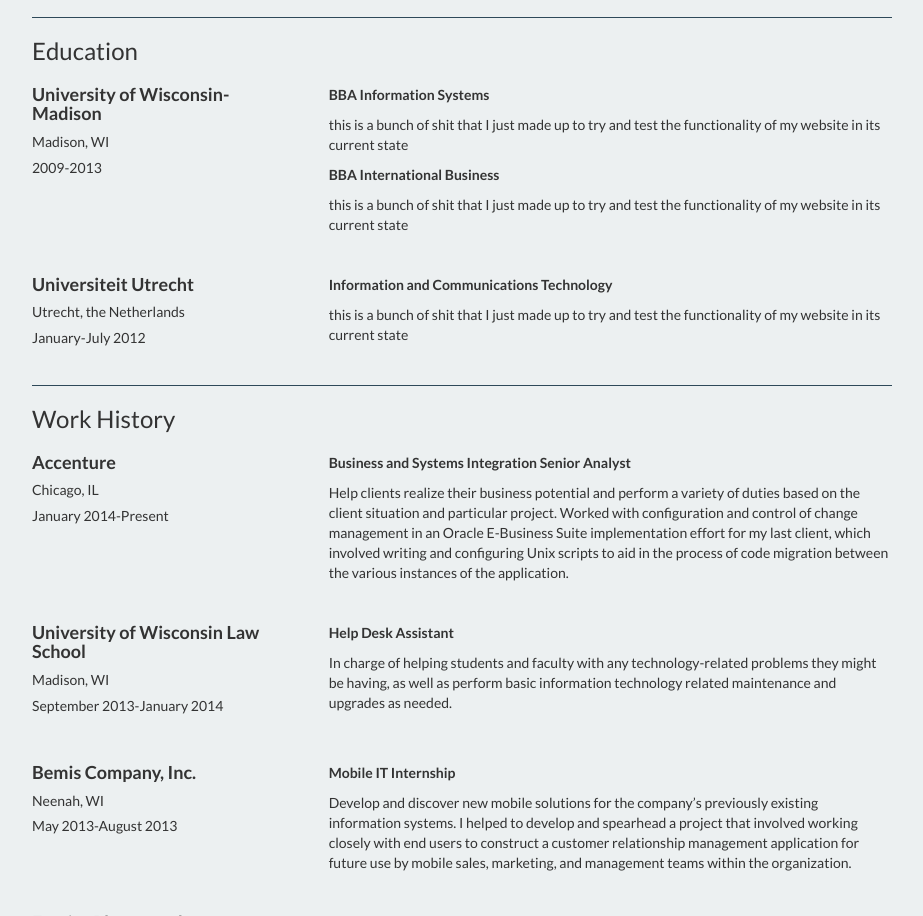
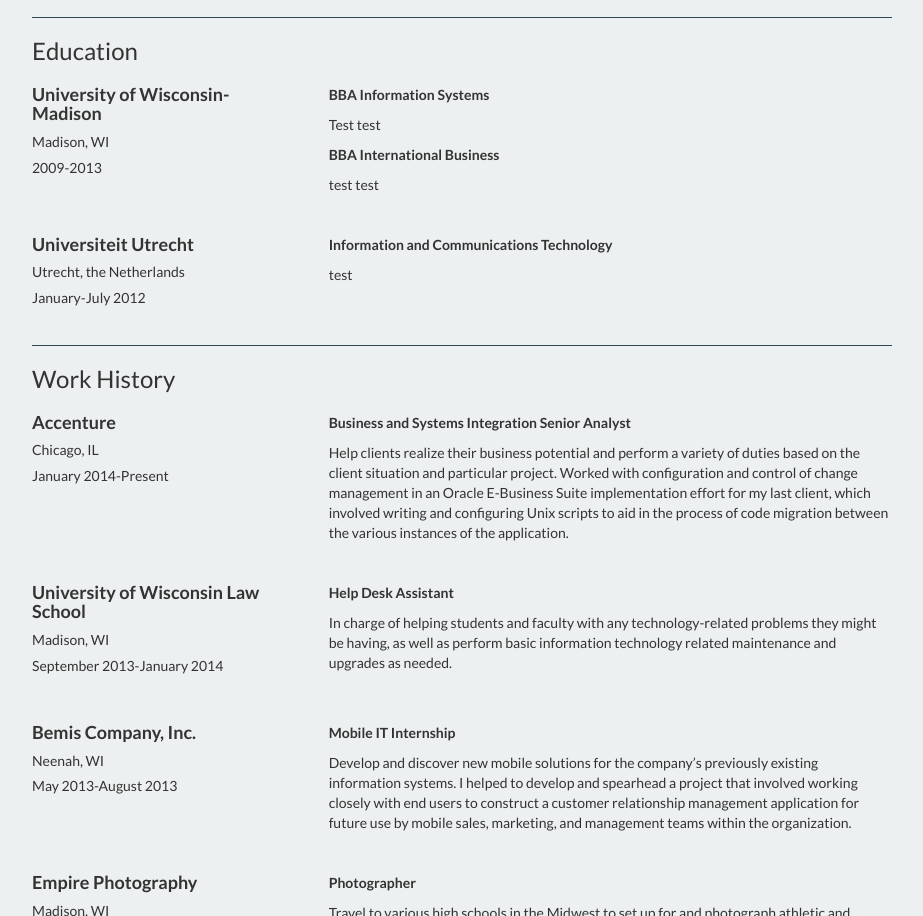
Before and after one commit to alexpojman/alexpojman.github.io, a plain HTML site: page index.html in a window 1280 px wide. Shown: the part 1220-2136 px from the top of the page, without its empty margins (178-1101 px from the left). Drawn offline with Linux system fonts and the light colour scheme.

Commit message:
Change Descriptions

```diff
--- a/index.html
+++ b/index.html
@@ -91,9 +91,9 @@
             </div>
             <div class="col-md-8">
                   <p>BBA Information Systems</p>
-                <span>this is a bunch of shit that I just made up to try and test the functionality of my website in its current state</span>
+                <span>Test test</span>
                   <p>BBA International Business</p>
-                  <span>this is a bunch of shit that I just made up to try and test the functionality of my website in its current state</span>
+                  <span>test test</span>
             </div>
           </div>
           <div class="row">
@@ -104,7 +104,7 @@
             </div>
             <div class="col-md-8">
               <p>Information and Communications Technology</p>
-              <span>this is a bunch of shit that I just made up to try and test the functionality of my website in its current state</span>
+              <span>test</span>
             </div>
           </div>
           <hr>
```
